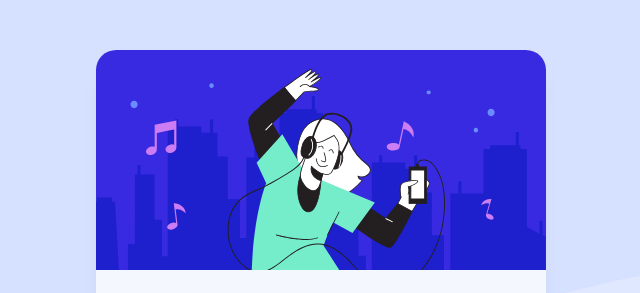
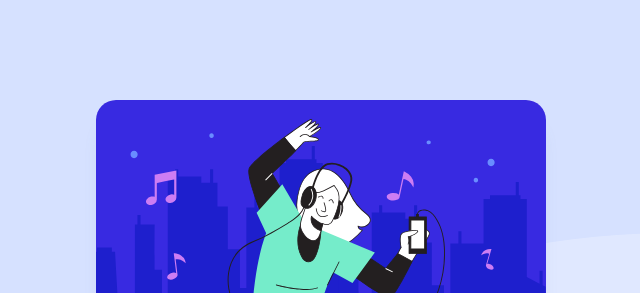
Before and after one commit to Cordiance/order-summary-component, a plain HTML site: page index.html in a window 1280 px wide. Shown: the top 293 px of the page, without its empty margins (319-959 px from the left). Drawn offline with Linux system fonts and the light colour scheme.

Commit message:
added comments; little tweaks to center the card

```diff
--- a/style.scss
+++ b/style.scss
@@ -11,26 +11,24 @@ body {
     font-size: 16px;
     font-weight: 500;
     text-align: center;
-    margin: 0;
-    padding: 0;
-    max-width: 1440px;
-    max-height: 900px;
     background-image: url(/images/pattern-background-desktop.svg);
     background-repeat: no-repeat;
     background-color: $paleblue;
+    background-size: contain;
 
+    /* Card */
     .card {
         max-width: 450px;
-        margin: 50px auto;
+        margin: 100px auto;
         border-radius: 20px;
         box-shadow: 0 22px 19px -8px hsla(224, 23%, 55%, 0.2);
         background-color: $verypaleblue;
-        border: 0 solid transparent;
 
         .img img {
             border-radius: 20px 20px 0 0;
         }
 
+        /* Order */
         .order {
             width: 80%;
             margin: auto;
@@ -46,6 +44,7 @@ body {
             }
         }
 
+        /* Pricing plan */
         .plan {
             display: grid;
             grid-auto-flow: column;
@@ -88,6 +87,7 @@ body {
             }
         }
 
+        /* Buttons */
         .btn {
             width: 80%;
             height: 50px;
@@ -127,6 +127,7 @@ body {
 
         }
 
+        /* Footer */
         .attribution {
             margin-top: 18px;
             padding-bottom: 5px;
@@ -141,6 +142,7 @@ body {
     }
 }
 
+/* Media QUeries */
 @media only screen and (max-width:600px) {
     body {
         background-image: url(/images/pattern-background-mobile.svg);
@@ -148,6 +150,7 @@ body {
 
         .card {
             width: 90%;
+            margin: 30px auto;
 
             .img img {
                 width: 100%;
```
Also changed, not shown: index.html (+6 -1 lines), style.css, 1 other file.
